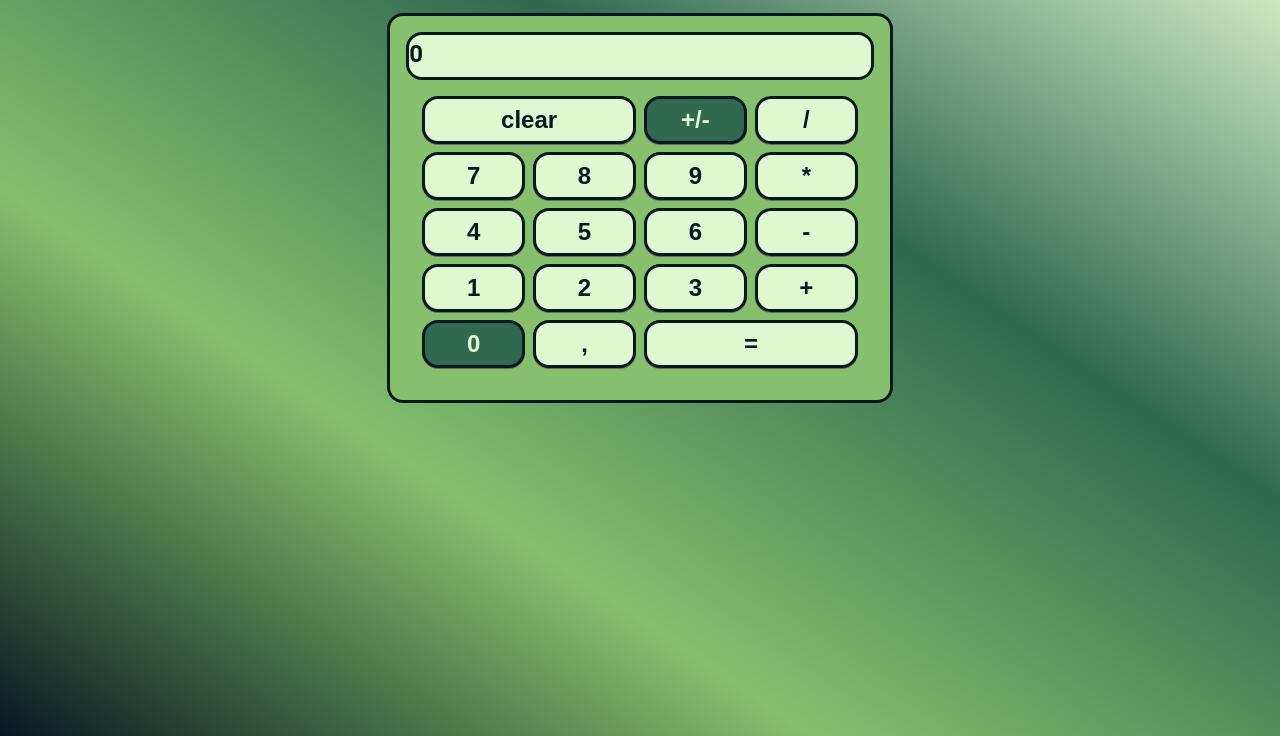
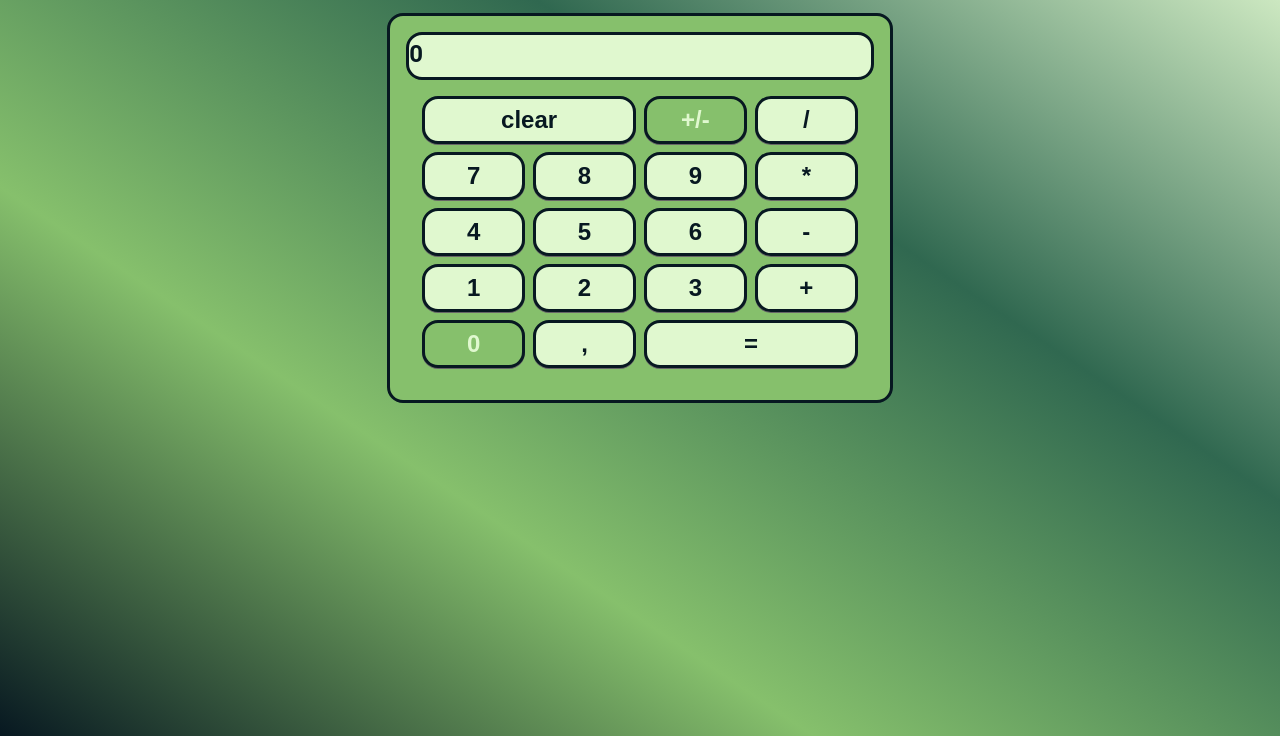
Before and after one commit to MoncusiMarc/Calculator, a website: page Index.html in a window 1280 px wide. Shown: the part 64-800 px from the top of the page. Drawn offline with Linux system fonts and the light colour scheme.

Commit message:
Disabled tests

```diff
--- a/Css/Style.css
+++ b/Css/Style.css
@@ -100,8 +100,8 @@ html {
 	background-color: var(--clr-darkgreen);
 	color: var(--clr-lightestgreen);
 }
-#Calculator button.disable {
-	background-color: var(--clr-darkgreen);
+#Calculator button:disabled {
+	background-color: var(--clr-lightgreen);
 	color: var(--clr-lightestgreen);
 	pointer-events: none;
 }
--- a/Js/Buttons.js
+++ b/Js/Buttons.js
@@ -18,11 +18,7 @@ function setAllButtonsHighlight(highlight) {
 }
 
 function setButtonDisabled(button, disable) {
-	if (disable) {
-		button.classList.add('disable')
-	} else {
-		button.classList.remove('disable')
-	}
+		button.disabled = disable;
 }
 
 function setAllButtonsStatus() {
```
Also changed, not shown: tests/steps/calculator.steps.js (+1 -1 lines).
